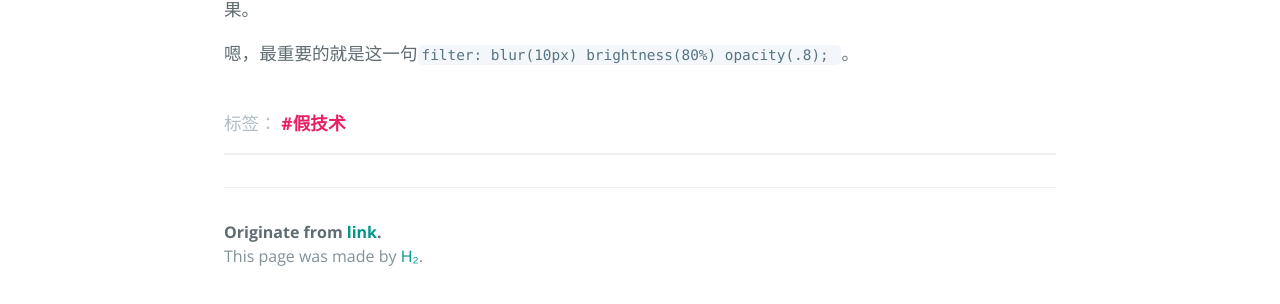
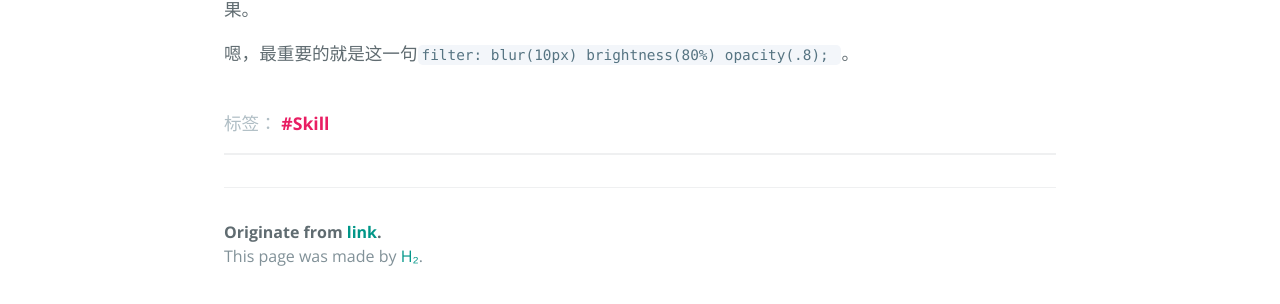
Before and after one commit to link9596/qwq, a Jekyll site: the page built from _posts/2017-12-24-cssshadow.md, in a window 1280 px wide and 900 px high, scrolled down 1517 px. Shown: the part 560-864 px from the top of the window. Built offline with Jekyll 4.4.1, drawn with Linux system fonts in a browser that asks for light colours; comment, search, counter and statistics services are not loaded.

Commit message:
Update 2017-12-24-cssshadow.md

```diff
--- a/_posts/2017-12-24-cssshadow.md
+++ b/_posts/2017-12-24-cssshadow.md
@@ -1,6 +1,6 @@
 ---
 layout: post
-tags: 假技术
+tags: Skill
 title: 用css的blur属性生成阴影
 ---
 
```
